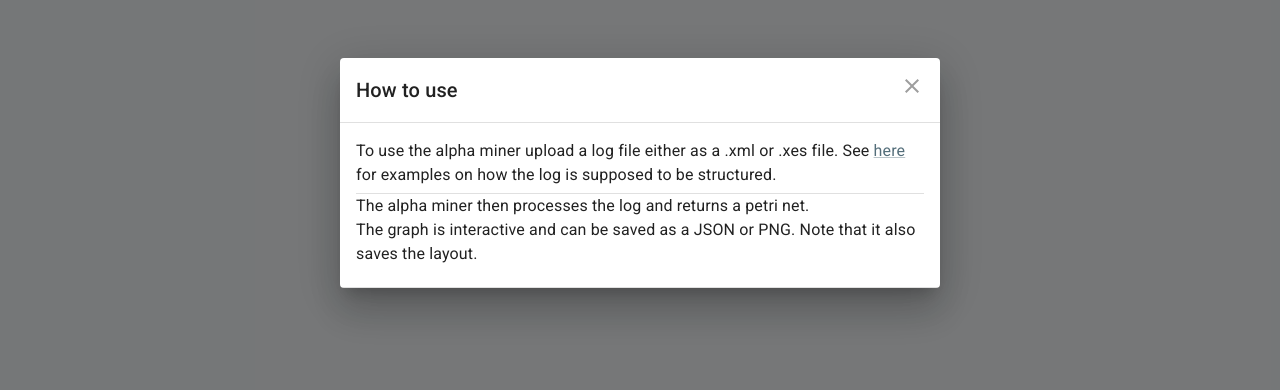
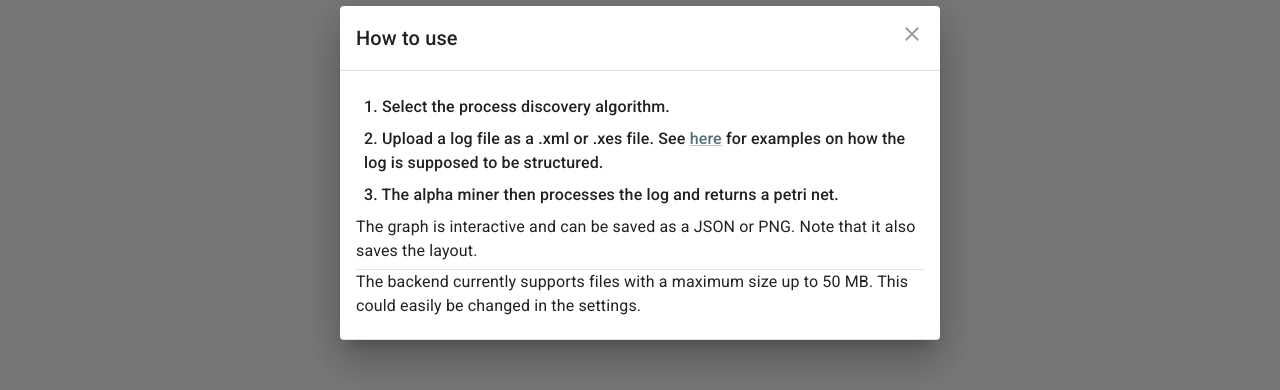
Before and after one commit to nStangl/process-discovery-miner, a React (Create React App) app in the folder static/app/: page / in a window 1280 px wide. Both pictures are taken after a click on the button "HELP". Shown: the part 227-617 px from the top of the page. Built offline with nearby package versions, Linux system fonts and the light colour scheme.

Commit message:
Make Dialog less ugly

```diff
--- a/static/app/src/Dialog.tsx
+++ b/static/app/src/Dialog.tsx
@@ -9,6 +9,7 @@ import CloseIcon from "@mui/icons-material/Close";
 import Typography from "@mui/material/Typography";
 import Link from "@mui/material/Link";
 import Divider from "@mui/material/Divider";
+import Box from "@mui/material/Box";
 
 export { InfoDialog, AboutDialog };
 export interface DialogTitleProps {
@@ -80,10 +81,13 @@ function InfoDialog() {
         >
           How to use
         </BootstrapDialogTitle>
-        <DialogContent dividers>
-          <Typography gutterBottom>
-            To use the alpha miner upload a log file either as a .xml or .xes
-            file. See{" "}
+        <DialogContent dividers sx={{ p: 2 }}>
+          <Box sx={{ fontWeight: "medium", fontSize: 16, m: 1 }}>
+            1. Select the process discovery algorithm.{" "}
+          </Box>
+
+          <Box sx={{ fontWeight: "medium", fontSize: 16, m: 1 }}>
+            2. Upload a log file as a .xml or .xes file. See{" "}
             <Link
               href="https://lehre.bpm.in.tum.de/~pm-prak/datasets/"
               target="_blank"
@@ -91,14 +95,20 @@ function InfoDialog() {
               here
             </Link>{" "}
             for examples on how the log is supposed to be structured.
-            <br />
+          </Box>
+
+          <Box sx={{ fontWeight: "medium", fontSize: 16, m: 1 }}>
+            3. The alpha miner then processes the log and returns a petri net.
+          </Box>
+
+          <Typography gutterBottom>
+            The graph is interactive and can be saved as a JSON or PNG. Note
+            that it also saves the layout.
           </Typography>
           <Divider />
           <Typography gutterBottom>
-            The alpha miner then processes the log and returns a petri net.
-            <br />
-            The graph is interactive and can be saved as a JSON or PNG. Note
-            that it also saves the layout.
+            The backend currently supports files with a maximum size up to 50 MB.
+            This could easily be changed in the settings.
           </Typography>
         </DialogContent>
       </BootstrapDialog>
@@ -138,21 +148,45 @@ function AboutDialog() {
         </BootstrapDialogTitle>
         <DialogContent dividers>
           <Typography gutterBottom>
-            This is an implementation of a easy to use alpha miner. The
-            implementation is based on [1].
+            This is an implementation of easy to use process discovery
+            algorithms. It currently supports the Alpha Miner and the Alpha+
+            Miner.
             <br />
+            If you are unsure which mining alogrithm to choose, take the Alpha+
+            Miner.
+            <br />
+            The implementation of the Alpha Miner is based on [1].
+            <br />
+            The implementation of the Alpha+ Miner is mainly based on [2].
+            <br />
+            This project was made for my Bachelor internship 'Implementation of
+            Process Mining Algorithms: Transformative Business Knowledge'.
+            <br />
+            The project is made with React.js, Material UI and Typescript. As
+            well as Haskell and Yesod for the webserver.
           </Typography>
           <Divider />
           <Typography gutterBottom>
+            <Box sx={{ fontWeight: "medium", fontSize: 16, m: 1 }}>
+              Mentionable Sources{" "}
+            </Box>
             [1]: Van Der Aalst, Wil. Process Mining, Data Science in Action
             [2016]
             <br />
-            Favicon source:{" "}
+            [2]: ML Wiki.{" "}
+            <Link
+              href="https://http://mlwiki.org/index.php/Alpha_Algorithm#The_Alpha_Plus_Algorithm"
+              target="_blank"
+            >
+              The Alpha Plus Algorithm
+            </Link>
+            <br />
+            Favicon:{" "}
             <Link
               href="https://www.flaticon.com/free-icon/pickaxe_663361"
               target="_blank"
             >
-              here
+              source
             </Link>{" "}
           </Typography>
         </DialogContent>
```
